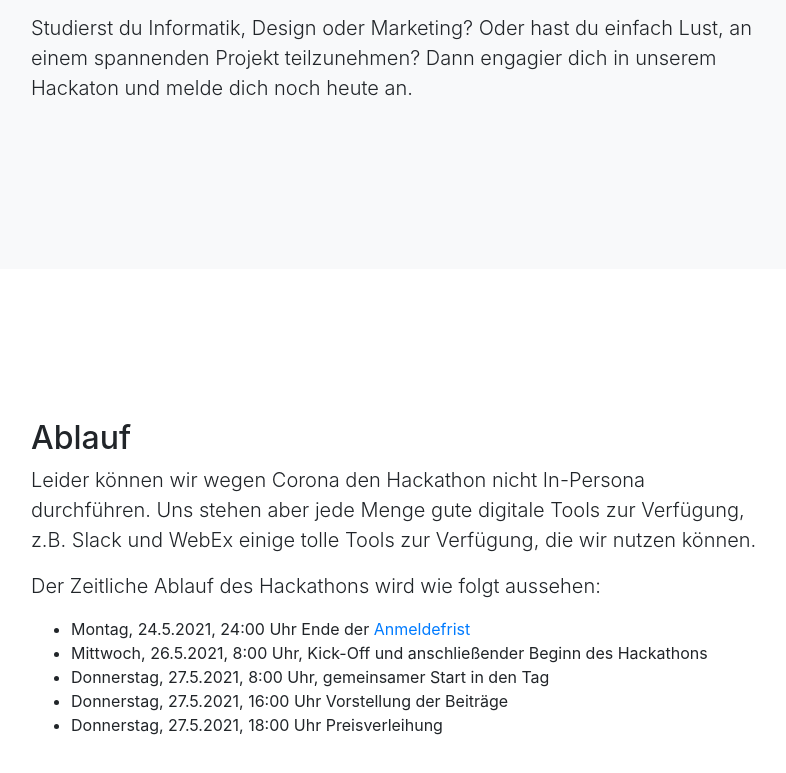
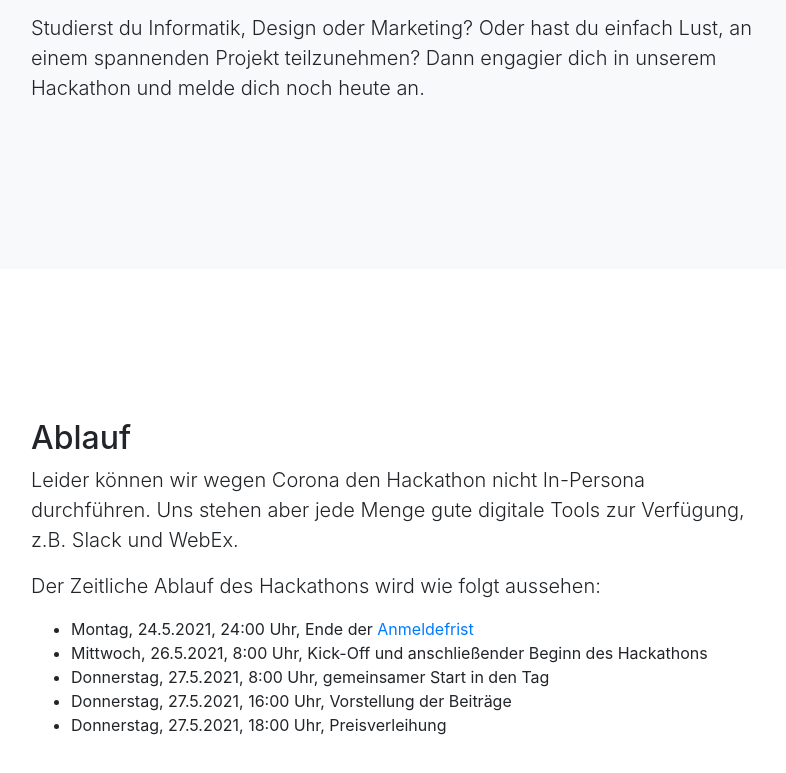
Before and after one commit to LosWochos76/digifellows-hackathon, a website with bundled scripts: page public/index.html in a window 1280 px wide. Shown: the part 2266-3039 px from the top of the page, without its empty margins (244-1030 px from the left). Built offline with nearby package versions, Linux system fonts and the light colour scheme.

```diff
--- a/public/index.html
+++ b/public/index.html
@@ -83,11 +83,11 @@
             Ob man während des Semesters sinnvoll gearbeitet hat, merkt man evtl. erst in der Prüfung.
           </p>
           <p class="lead">
-            Im Fittnessbereich werden heute sehr gerne diverse Apps und Plattformen eingesetzt, um die Motivation zu steigern.
+            Im Fitnessbereich werden heute sehr gerne diverse Apps und Plattformen eingesetzt, um die Motivation zu steigern.
             Dabei wir der eigene Trainingsverlauf aufgezeichnet, bewertet und virtuell belohnt.
             Auch kann man sich meist mit Gleichgesinnten vernetzen, um sich so noch weiter gegenseitig
             zu motivieren. Diese Plattformen basieren auf der Idee der <strong>Gamification</strong>. Spielelemente
-            werden dabei in einen Bereich eingeführt, der eigentlich mit Spielen garnichts zu tun hat.
+            werden dabei in einen Bereich eingeführt, der eigentlich mit Spielen gar nichts zu tun hat.
             Das soll dazu führen, dass man motiviert wird und bleibt, um die richtigen Dinge zu tun.
             Genau so etwas stellen wir uns auch für ein Hochschulstudium vor.
           </p>
@@ -110,7 +110,7 @@
           </ul>
           <p class="lead">
             Studierst du Informatik, Design oder Marketing? Oder hast du einfach Lust, an einem spannenden Projekt teilzunehmen?
-            Dann engagier dich in unserem Hackaton und <a href?="#anmeldung">melde dich noch heute</a> an.
+            Dann engagier dich in unserem Hackathon und <a href?="#anmeldung">melde dich noch heute</a> an.
           </p>
         </div>
       </div>
@@ -124,18 +124,17 @@
           <h2>Ablauf</h2>
           <p class="lead">
             Leider können wir wegen Corona den Hackathon nicht In-Persona durchführen.
-            Uns stehen aber jede Menge gute digitale Tools zur Verfügung, z.B. Slack und WebEx einige tolle Tools zur Verfügung, die wir
-            nutzen können.
+            Uns stehen aber jede Menge gute digitale Tools zur Verfügung, z.B. Slack und WebEx.
           </p>
           <p class="lead">
             Der Zeitliche Ablauf des Hackathons wird wie folgt aussehen:
           </p>
           <ul>
-            <li>Montag, 24.5.2021, 24:00 Uhr Ende der <a href="#anmeldung">Anmeldefrist</a></li>
+            <li>Montag, 24.5.2021, 24:00 Uhr, Ende der <a href="#anmeldung">Anmeldefrist</a></li>
             <li>Mittwoch, 26.5.2021, 8:00 Uhr, Kick-Off und anschließender Beginn des Hackathons</li>
             <li>Donnerstag, 27.5.2021, 8:00 Uhr, gemeinsamer Start in den Tag</li>
-            <li>Donnerstag, 27.5.2021, 16:00 Uhr Vorstellung der Beiträge</li>
-            <li>Donnerstag, 27.5.2021, 18:00 Uhr Preisverleihung</li>
+            <li>Donnerstag, 27.5.2021, 16:00 Uhr, Vorstellung der Beiträge</li>
+            <li>Donnerstag, 27.5.2021, 18:00 Uhr, Preisverleihung</li>
           </ul>
         </div>
       </div>
```
